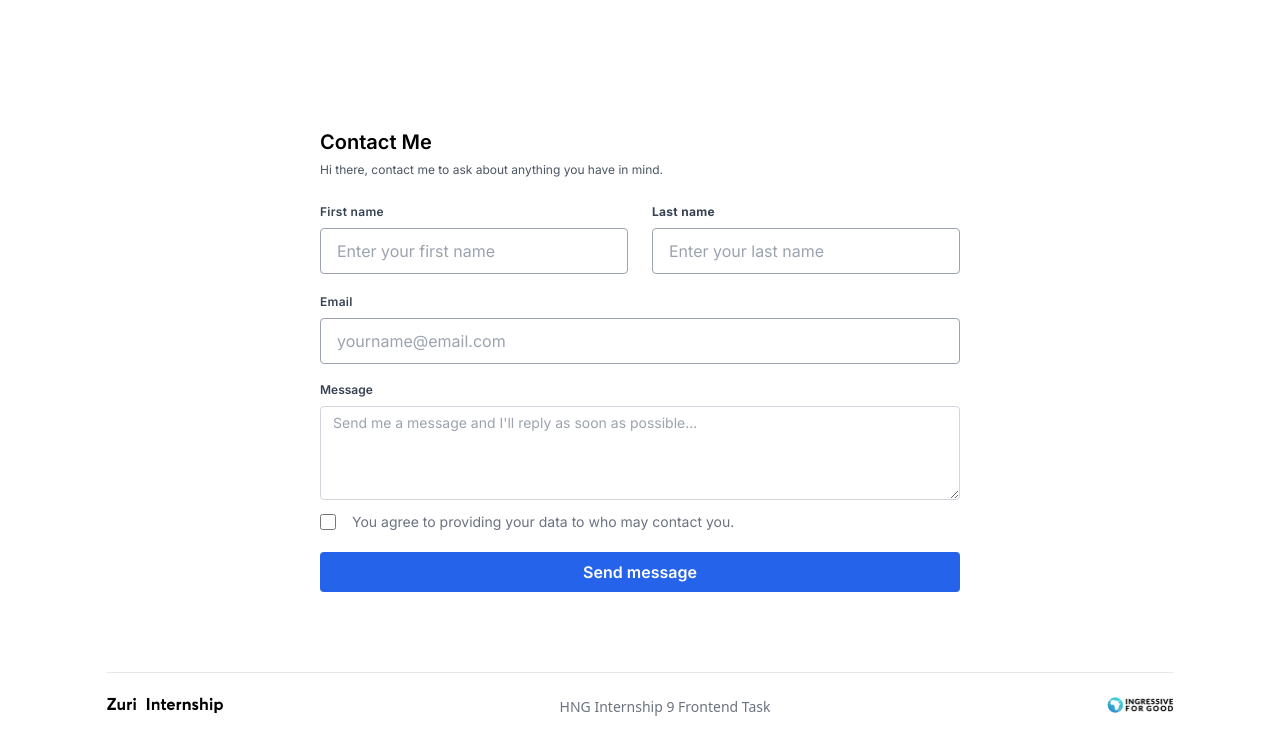
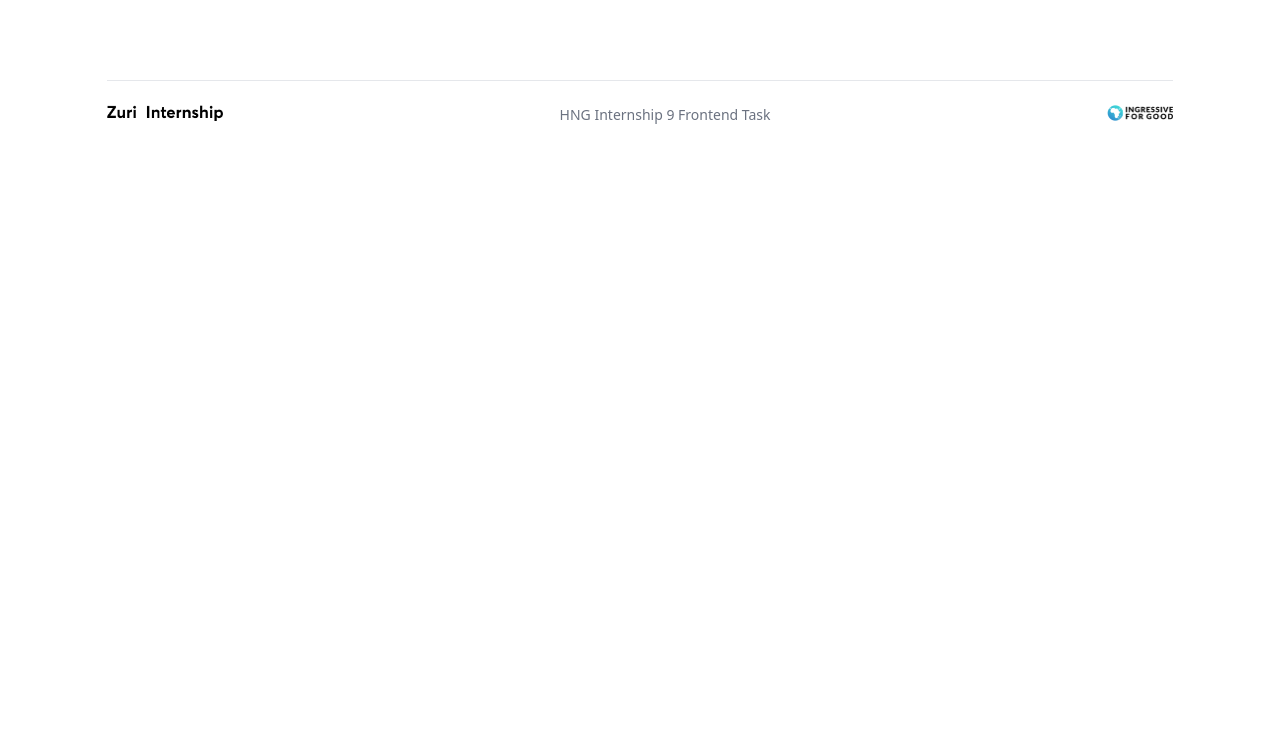
Before and after one commit to iamclement1/linktree, a React (Vite) app: page /contact in a window 1280 px wide. Shown: the top 752 px of the page. Built offline with nearby package versions, Linux system fonts and the light colour scheme.

Commit message:
fix: removed contact route path in app.js

```diff
--- a/src/App.jsx
+++ b/src/App.jsx
@@ -2,7 +2,6 @@ import { useState } from 'react'
 import { BrowserRouter as Router, Route, Routes } from 'react-router-dom';
 import './App.css';
 import Footer from './component/Footer';
-import Contact from './pages/Contact';
 import Landing from './pages/Landing';
 
 function App() {
@@ -13,7 +12,7 @@ function App() {
       <div className="App font-inter">
         <Routes>
           <Route path="/" element={ <Landing /> } />
-          <Route path="contact" element={ <Contact /> } />
+
         </Routes>
       </div>
       <Footer />
--- a/src/pages/Contact.jsx
+++ b/src/pages/Contact.jsx
@@ -15,15 +15,15 @@ export default function Contact() {
                             <div className="flex flex-wrap -mx-3 mb-2">
                                 <div className="w-full md:w-1/2 px-3 mb-6 md:mb-0">
                                     <label className="block tracking-wide text-gray-700 text-xs font-semibold mb-2"
-                                        for="first_name">
+                                        htmlFor="first_name">
                                         First name
                                     </label>
                                     <input className="appearance-none block w-full border border-gray-400
                                     rounded text-gray-700 py-3 px-4 mb-3 leading-tight focus:outline-none focus:bg-white"  type="text" placeholder="Enter your first name" id="first_name" />
-                                    {/* <p class="text-red-500 text-xs italic">Please fill out this field.</p> */}
                                 </div>
                                 <div className="w-full md:w-1/2 px-3">
-                                    <label className="block tracking-wide text-gray-700 text-xs font-bold mb-2" for="last_name">
+                                    <label className="block tracking-wide text-gray-700 text-xs font-bold mb-2"
+                                    htmlFor="last_name">
                                         Last name
                                     </label>
                                     <input className="appearance-none block w-full text-gray-700 border
@@ -32,7 +32,7 @@ export default function Contact() {
                             </div>
                             <div className="w-full mb-3 md:mb-0">
                                 <label className="block tracking-wide text-gray-700 text-xs font-semibold mb-2"
-                                    for="grid-email">
+                                    htmlFor="email">
                                     Email
                                 </label>
                                 <input className="appearance-none block w-full border border-gray-400
@@ -41,7 +41,7 @@ export default function Contact() {
                             </div>
                             <div className="w-full">
                                 <div className="mb-3 xl:w-full">
-                                    <label for="message" className="form-label inline-block
+                                    <label htmlFor="message" className="form-label inline-block
                                     mb-2 text-gray-700 text-xs font-semibold">
                                         Message
                                     </label>
```
